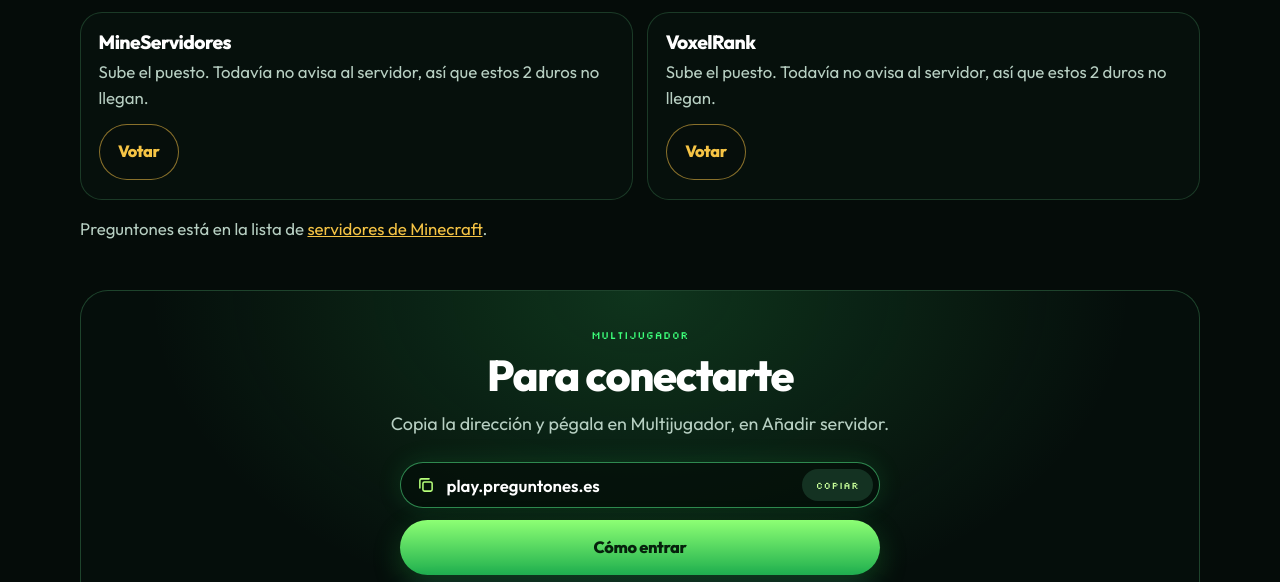
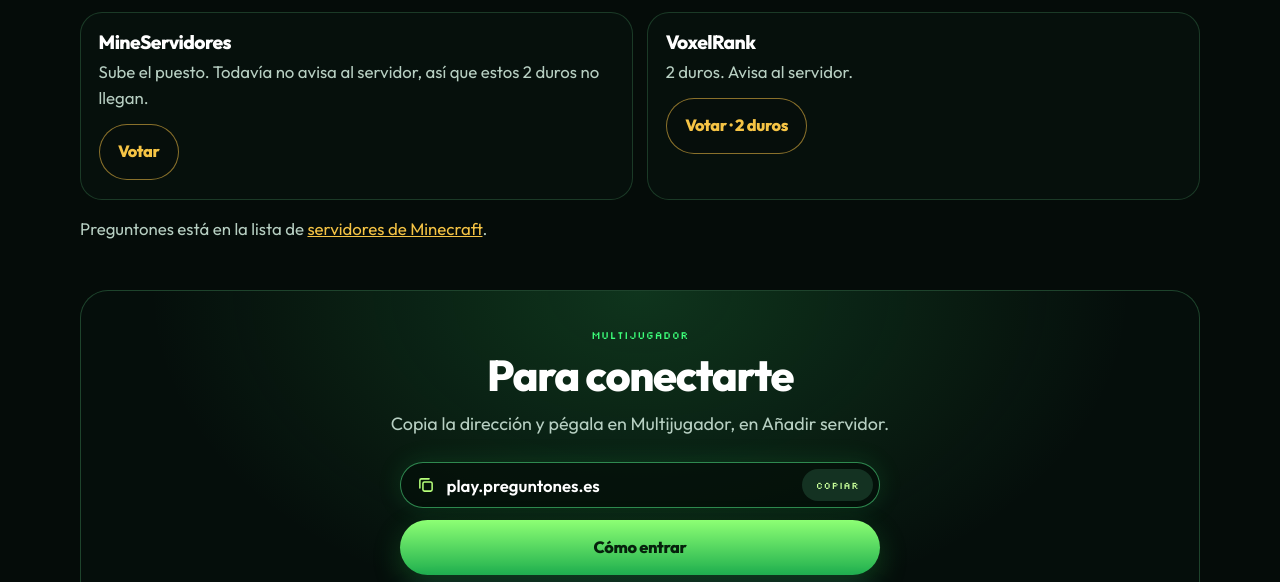
Before and after one commit to AlexCasanovaQA/preguntones-web, a plain HTML site: page index.html in a window 1280 px wide. Shown: the part 7115-7697 px from the top of the page. Drawn offline with Linux system fonts and the light colour scheme.

Commit message:
Dice que VoxelRank ya avisa al servidor al votar.
Co-authored-by: Cursor <cursoragent@cursor.com>

```diff
--- a/index.html
+++ b/index.html
@@ -316,8 +316,8 @@
         </li>
         <li class="voto">
           <h3>VoxelRank</h3>
-          <p>Sube el puesto. Todavía no avisa al servidor, así que estos 2 duros no llegan.</p>
-          <a class="boton boton-linea" href="https://voxelrank.com/vote/17225-preguntones">Votar</a>
+          <p>2 duros. Avisa al servidor.</p>
+          <a class="boton boton-linea" href="https://voxelrank.com/vote/17225-preguntones">Votar · 2 duros</a>
         </li>
       </ul>
       <p class="seccion-texto votos-nota">Preguntones está en la lista de <a href="https://www.40servidoresmc.es/">servidores de Minecraft</a>.</p>
```
